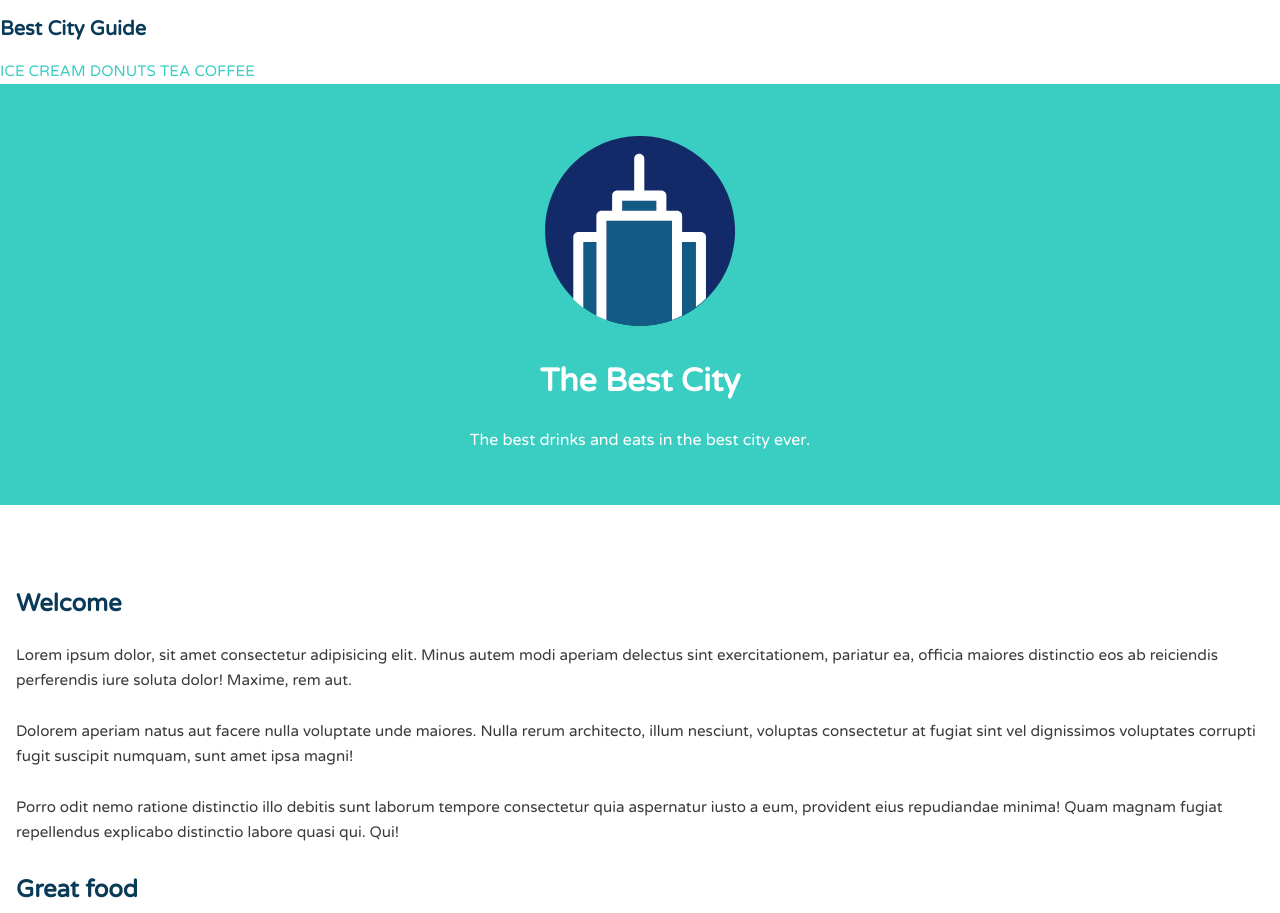
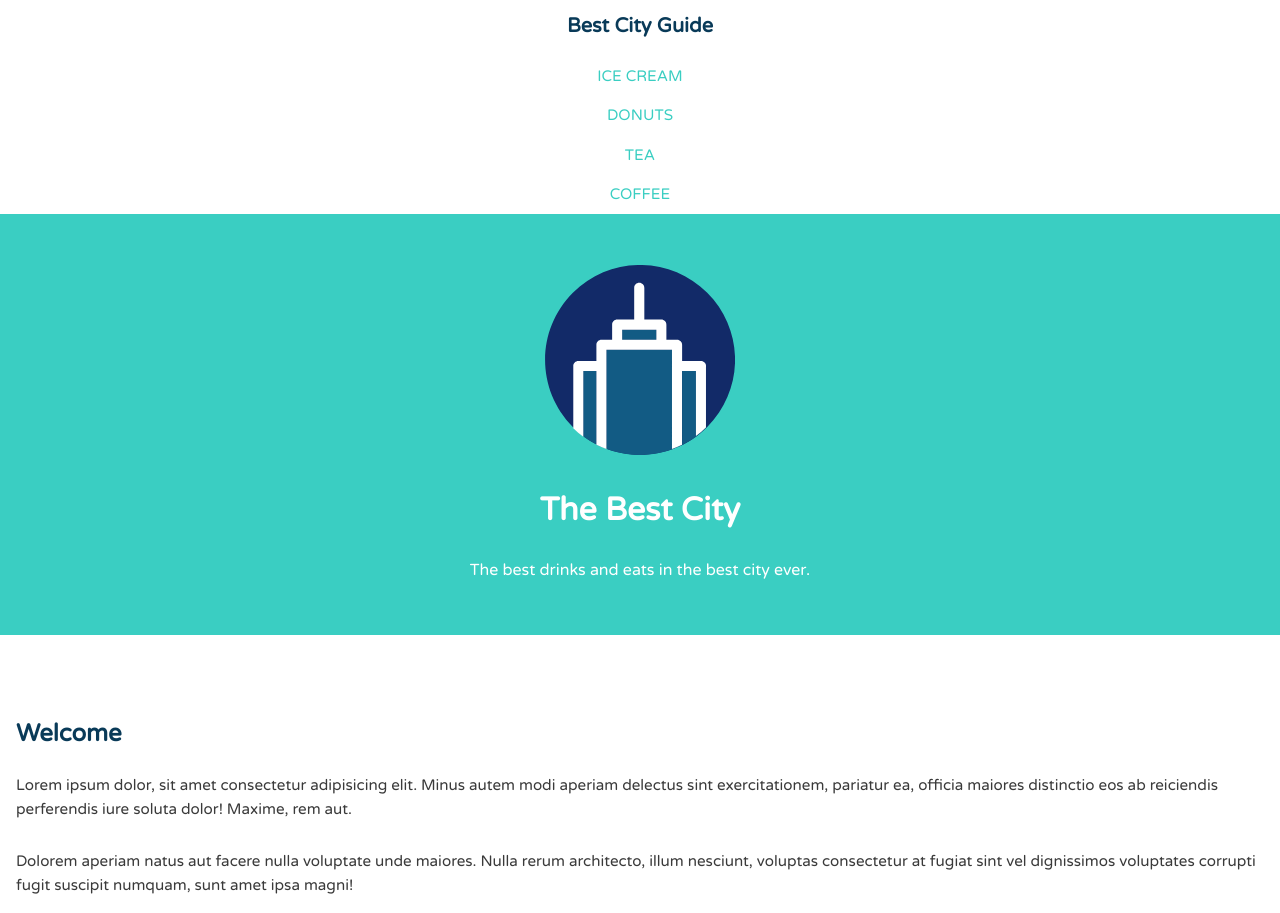
Before and after one commit to mamarkhail/bestCity, a plain HTML site: page index.html in a window 1280 px wide. Shown: the top 913 px of the page. Drawn offline with Linux system fonts and the light colour scheme.

Commit message:
styles are updated

```diff
--- a/style.css
+++ b/style.css
@@ -41,11 +41,16 @@ img {
 /* Navigation  */
 .name {
   font-size: 1.25em;
+  margin: 0;
 }
-
+nav {
+  margin-top: 0.25em;
+}
 .name a,
 nav a {
   text-align: center;
+  display: block;
+  padding: 0.5em 1em;
 }
 
 nav a {
```
